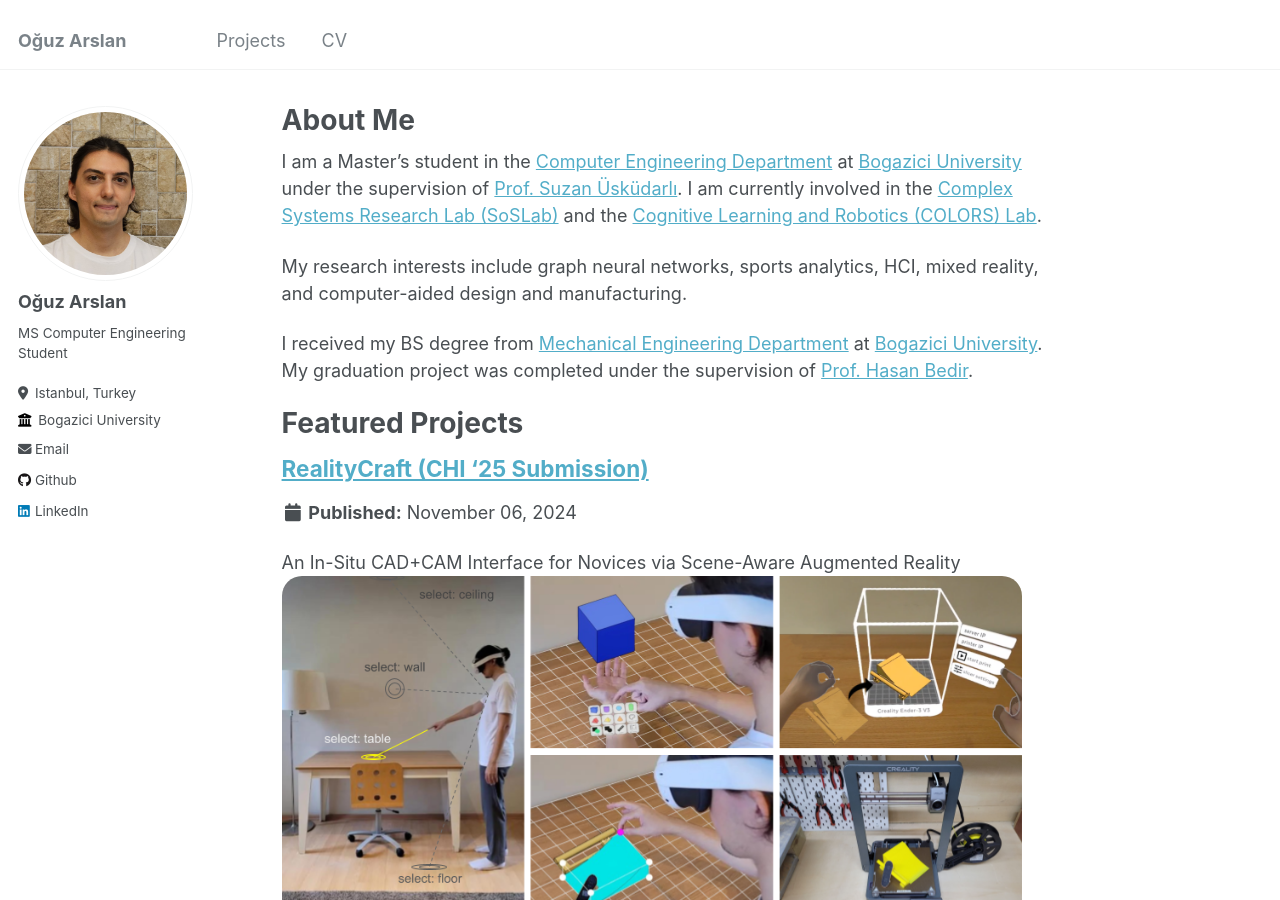
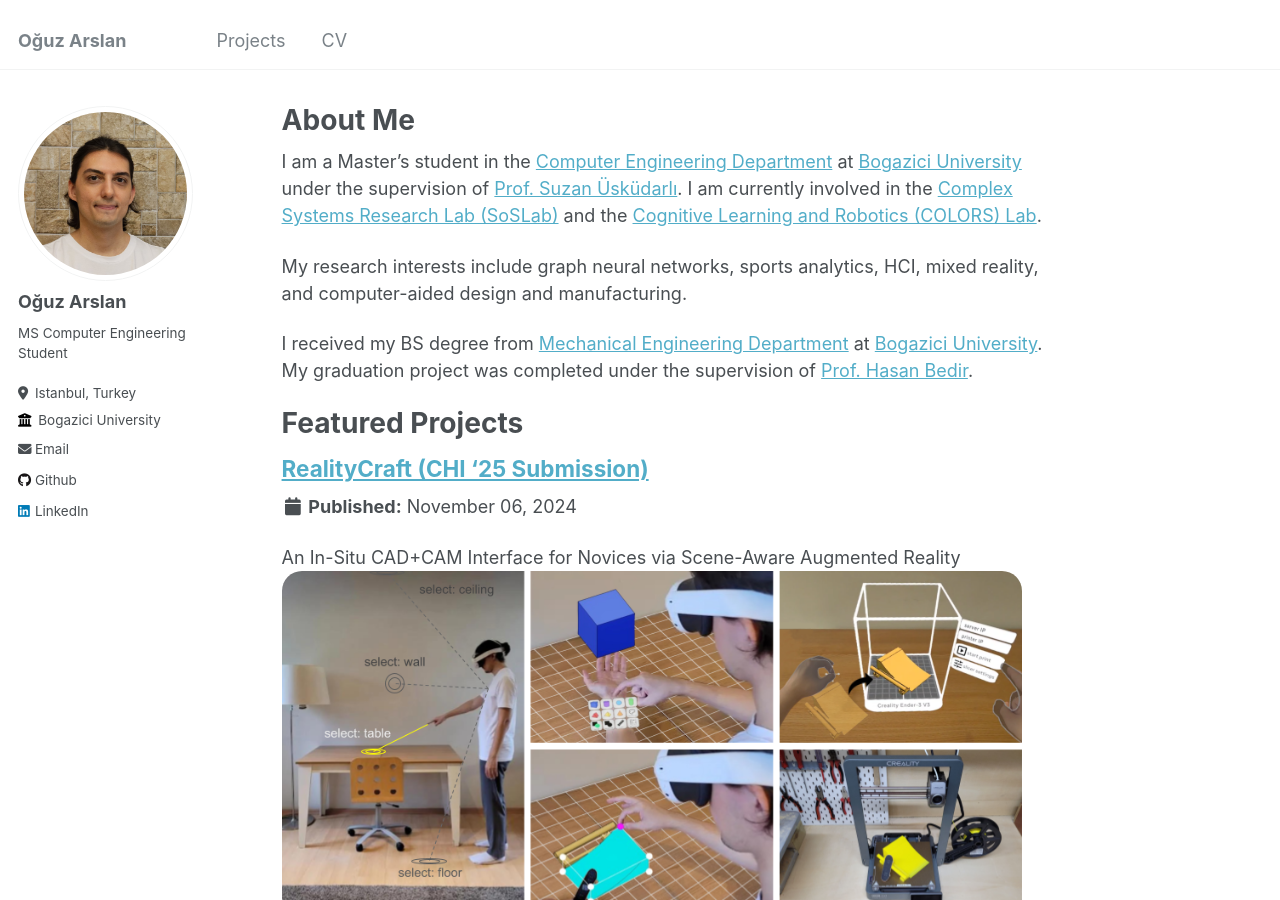
Before and after one commit to Boysle/boysle.github.io, a Jekyll site: the page built from _pages/about.md, in a window 1280 px wide and 900 px high. Built offline with Jekyll 4.4.1, drawn with Linux system fonts in a browser that asks for light colours.

Commit message:
Update archive-single.html

```diff
--- a/_includes/archive-single.html
+++ b/_includes/archive-single.html
@@ -24,10 +24,9 @@
           {% endif %}
           alt="" style="margin-bottom: 20px;">
       </div>
-
     {% endif %}
 
-    <h2 class="archive__item-title" itemprop="headline" style="margin-top: 10px;">
+    <h2 class="archive__item-title" itemprop="headline" style="margin-top: 5px; margin-bottom: 0;">
       {% if post.link %}
         <a href="{{ post.link }}">{{ title }}</a> <a href="{{ base_path }}{{ post.url }}" rel="permalink"><i class="fa fa-link" aria-hidden="true" title="permalink"></i><span class="sr-only">Permalink</span></a>
       {% else %}
@@ -48,9 +47,9 @@
     {% endif %}
 
     {% if post.excerpt and site.read_more != 'enabled' %}
-    <p class="archive__item-excerpt" itemprop="description">{{ post.excerpt | markdownify }}</p>
+      <p class="archive__item-excerpt" itemprop="description" style="margin-top: 5px; margin-bottom: 20px;">{{ post.excerpt | markdownify }}</p>
     {% elsif post.excerpt and site.read_more == 'enabled' %}
-    <p class="archive__item-excerpt" itemprop="description"><p>{{ post.excerpt | markdownify | remove: '<p>' | remove: '</p>' }}<strong><a href="{{ base_path }}{{ post.url }}" rel="permalink"> Read more</a></strong></p></p>
+      <p class="archive__item-excerpt" itemprop="description" style="margin-top: 5px; margin-bottom: 20px;"><p>{{ post.excerpt | markdownify | remove: '<p>' | remove: '</p>' }}<strong><a href="{{ base_path }}{{ post.url }}" rel="permalink"> Read more</a></strong></p></p>
     {% endif %}
 
     {% if post.citation and post.paperurl and post.slidesurl %}
@@ -66,6 +65,5 @@
     {% elsif post.slidesurl %}
       <p>Download <a href="{{ post.slidesurl }}">Download Slides</a></p></p>
     {% endif %}
-
   </article>
 </div>
```
Lines whose indentation alone changed are shown as unchanged.
